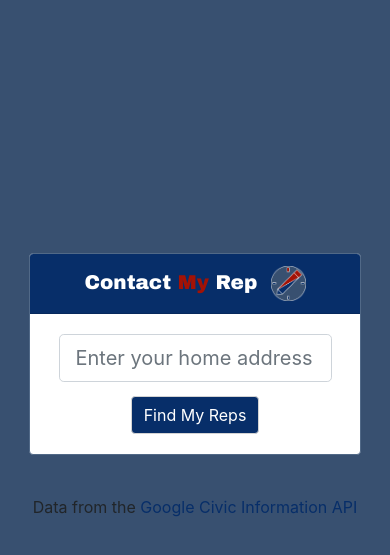
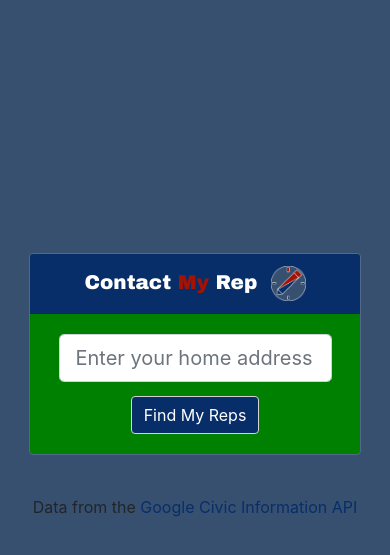
Before and after one commit to kucka14/contactmyrep, a Django app: page / in a window 390 px wide. Shown: the top 555 px of the page. Run offline with Django 3.2, Linux system fonts and the light colour scheme; some libraries are stand-ins or nearby versions.

Commit message:
Testing new phone screen design

```diff
--- a/contact_rep/settings.py
+++ b/contact_rep/settings.py
@@ -130,5 +130,5 @@ STATICFILES_DIR = (
 
 STATICFILES_STORAGE = 'whitenoise.storage.CompressedManifestStaticFilesStorage'
 
-SECURE_PROXY_SSL_HEADER = ('HTTP_X_FORWARDED_PROTO', 'https')
-SECURE_SSL_REDIRECT = True
+#SECURE_PROXY_SSL_HEADER = ('HTTP_X_FORWARDED_PROTO', 'https')
+#SECURE_SSL_REDIRECT = True
--- a/list_contacts/static/list_contacts/css/style0.css
+++ b/list_contacts/static/list_contacts/css/style0.css
@@ -34,6 +34,12 @@
 	margin-left:auto;
 	margin-right:auto;
 	border-color:#516987;
+}
+
+@media screen and (max-width:800px) {
+	.rep-card {
+		background-color:green
+	}
 }
 
 .rep-form {
```
